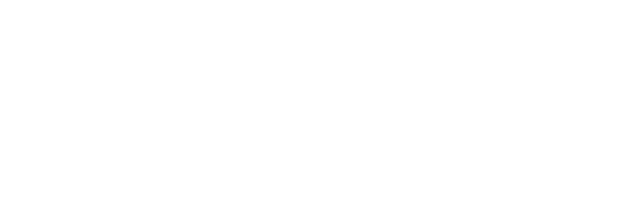
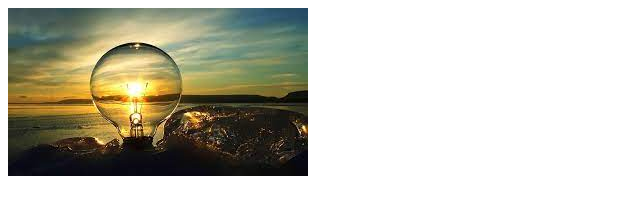
Before and after one commit to softwareEngineering10/MASTER_JAVA, a plain HTML site: page index.html in a window 1280 px wide. Shown: the whole page, without its empty margins (0-640 px from the left). Drawn offline with Linux system fonts and the light colour scheme.

Commit message:
Them anh 1

```diff
--- a/index.html
+++ b/index.html
@@ -6,6 +6,6 @@
     <title>Document</title>
 </head>
 <body>
-
+    <img src="image/1.jpg" alt="">
 </body>
 </html>
```
Also changed, not shown: image/1.jpg (added), image/2.jpg (added), 1 other file.
